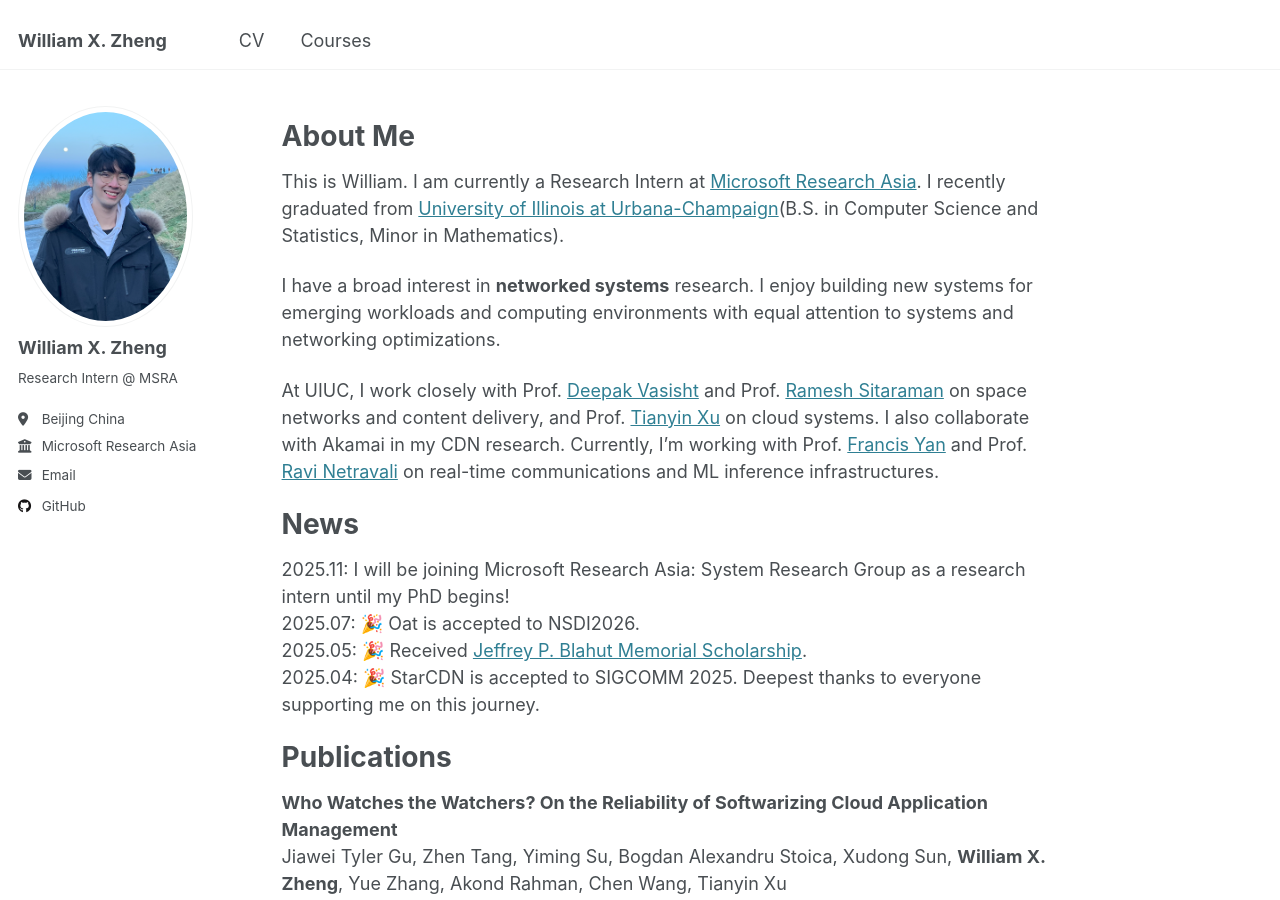
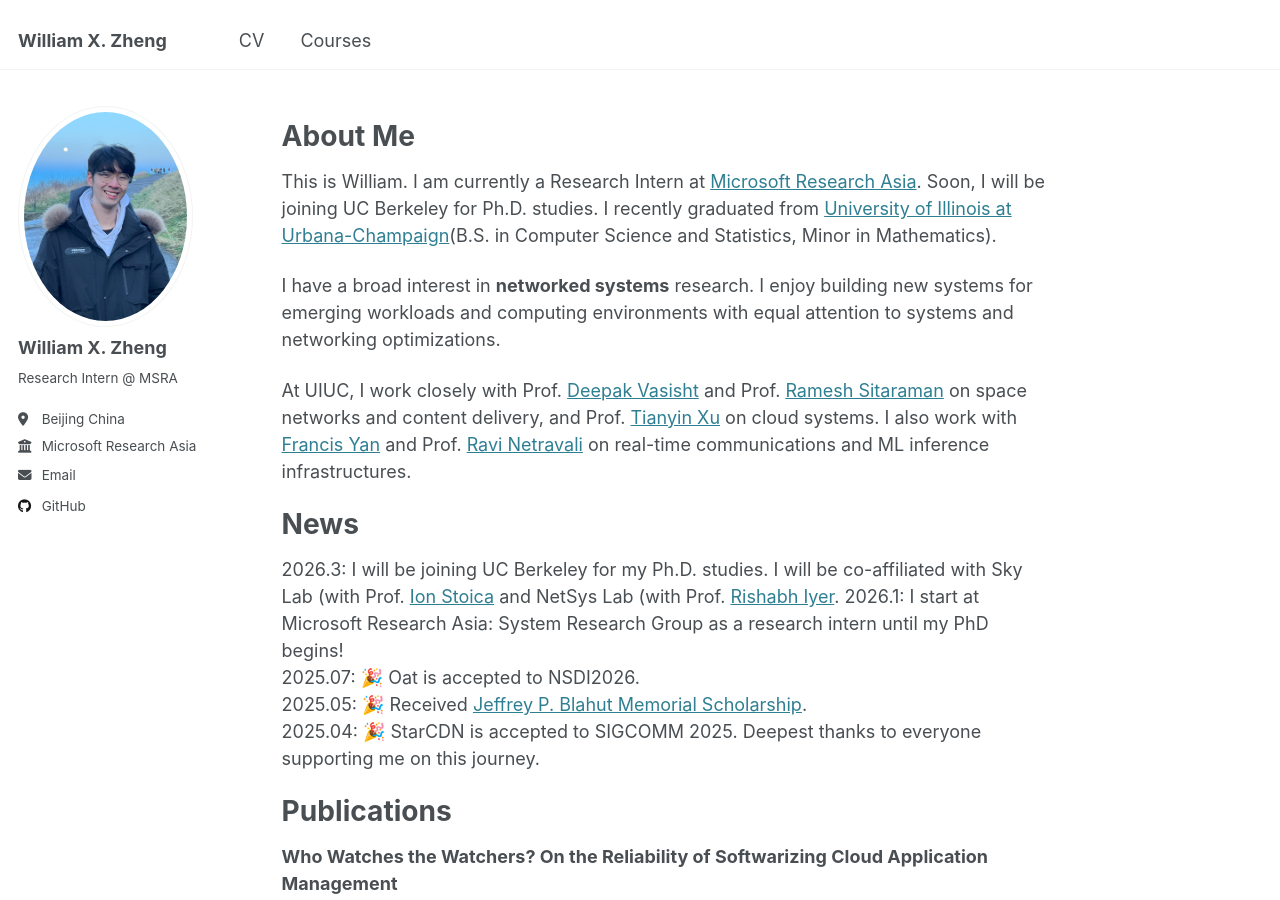
Before and after one commit to xinze-zheng/xinze-zheng.github.io, a Jekyll site: the page built from _pages/about.md, in a window 1280 px wide and 900 px high. Built offline with Jekyll 4.4.1, drawn with Linux system fonts in a browser that asks for light colours.

Commit message:
Add news

```diff
--- a/_pages/about.md
+++ b/_pages/about.md
@@ -8,15 +8,16 @@ redirect_from:
 ---
 About Me
 ======
-This is William. I am currently a Research Intern at [Microsoft Research Asia](https://www.microsoft.com/en-us/research/lab/microsoft-research-asia-zh-cn/). I recently graduated from [University of Illinois at Urbana-Champaign](https://illinois.edu/)(B.S. in Computer Science and Statistics, Minor in Mathematics).
+This is William. I am currently a Research Intern at [Microsoft Research Asia](https://www.microsoft.com/en-us/research/lab/microsoft-research-asia-zh-cn/). Soon, I will be joining UC Berkeley for Ph.D. studies. I recently graduated from [University of Illinois at Urbana-Champaign](https://illinois.edu/)(B.S. in Computer Science and Statistics, Minor in Mathematics).
 
 I have a broad interest in **networked systems** research. I enjoy building new systems for emerging workloads and computing environments with equal attention to systems and networking optimizations.
 
-At UIUC, I work closely with Prof. [Deepak Vasisht](https://deepakv.web.illinois.edu/index.html) and Prof. [Ramesh Sitaraman](https://groups.cs.umass.edu/ramesh/) on space networks and content delivery, and Prof. [Tianyin Xu](https://tianyin.github.io/) on cloud systems. I also collaborate with Akamai in my CDN research. Currently, I'm working with Prof. [Francis Yan](https://fyy.cs.illinois.edu/) and Prof. [Ravi Netravali](https://www.cs.princeton.edu/~ravian/)  on real-time communications and ML inference infrastructures.
+At UIUC, I work closely with Prof. [Deepak Vasisht](https://deepakv.web.illinois.edu/index.html) and Prof. [Ramesh Sitaraman](https://groups.cs.umass.edu/ramesh/) on space networks and content delivery, and Prof. [Tianyin Xu](https://tianyin.github.io/) on cloud systems. I also work with [Francis Yan](https://fyy.cs.illinois.edu/) and Prof. [Ravi Netravali](https://www.cs.princeton.edu/~ravian/)  on real-time communications and ML inference infrastructures.
 
 News
 =====
-2025.11: I will be joining Microsoft Research Asia: System Research Group as a research intern until my PhD begins! \\
+2026.3: I will be joining UC Berkeley for my Ph.D. studies. I will be co-affiliated with Sky Lab (with Prof. [Ion Stoica](https://people.eecs.berkeley.edu/~istoica/) and NetSys Lab (with Prof. [Rishabh Iyer](https://rishabh246.github.io/).
+2026.1: I start at Microsoft Research Asia: System Research Group as a research intern until my PhD begins! \\
 2025.07: 🎉 Oat is accepted to NSDI2026. \\
 2025.05: 🎉 Received [Jeffrey P. Blahut Memorial Scholarship](https://siebelschool.illinois.edu/about/awards/undergraduate-scholarships-awards/jeffrey-p-blahut-memorial-scholarship). \\
 2025.04: 🎉 StarCDN is accepted to SIGCOMM 2025. Deepest thanks to everyone supporting me on this journey.
```
